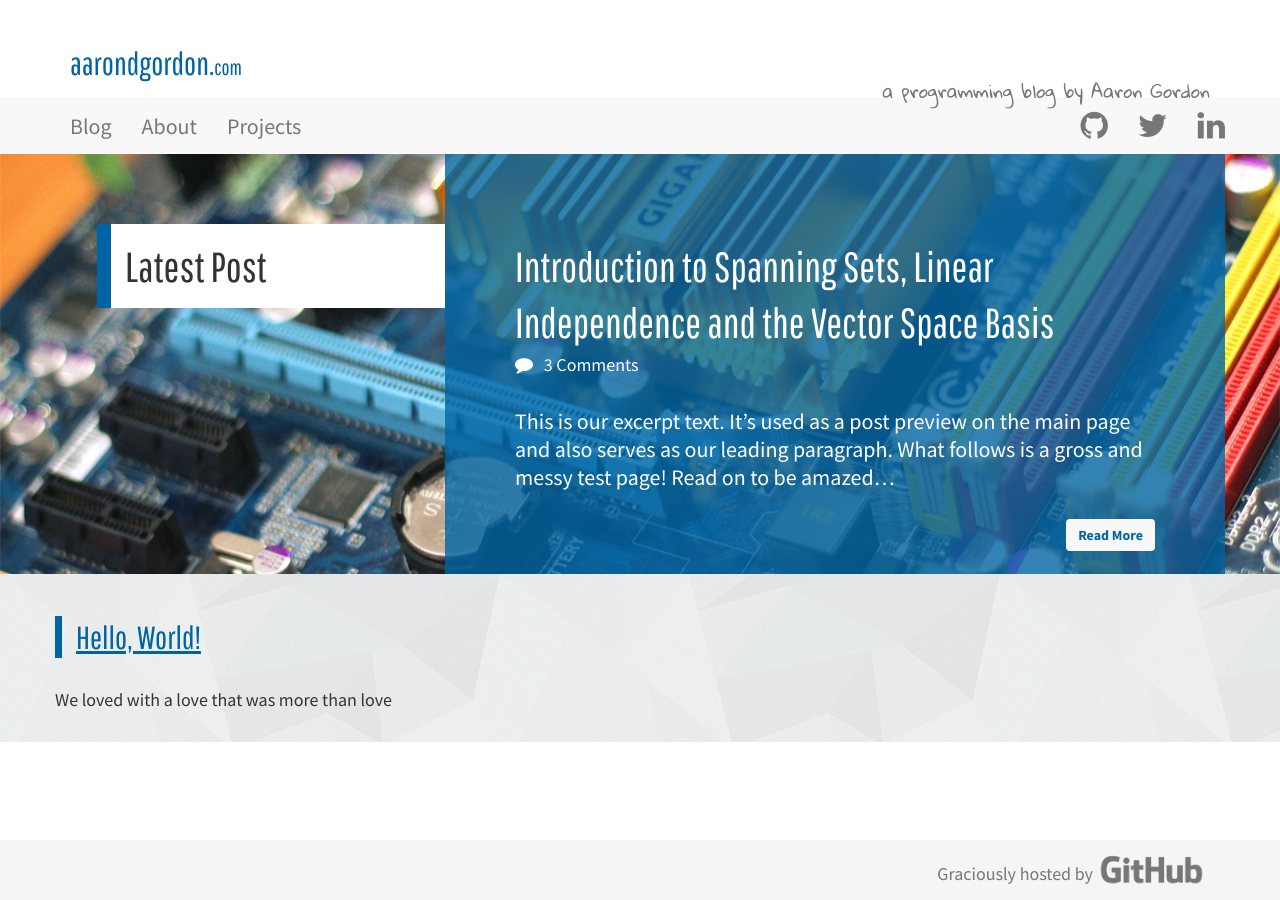
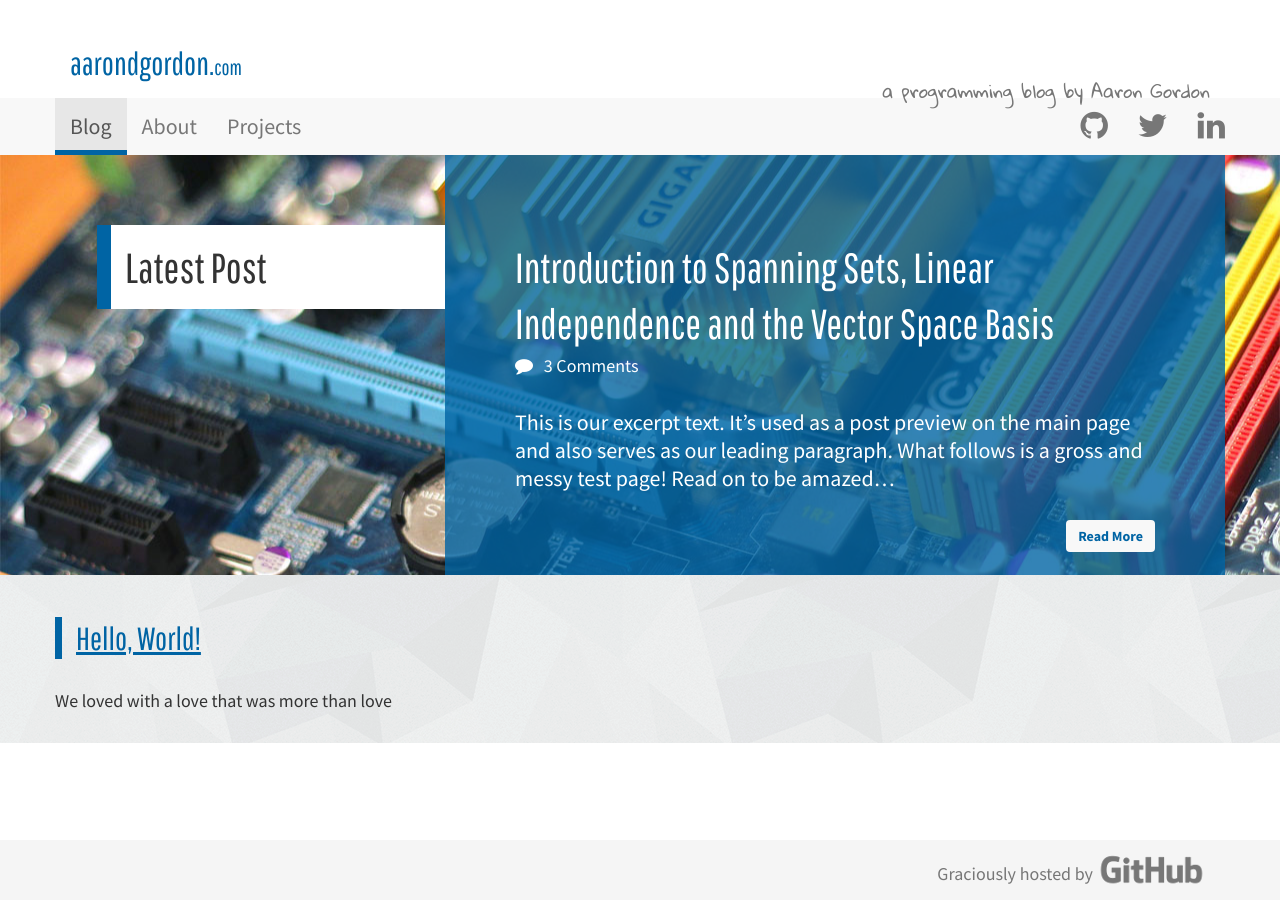
Before and after one commit to aarondgordon/aarondgordon.github.io, a Jekyll site: the page built from index.html, in a window 1280 px wide. Built offline with Jekyll 4.4.1, drawn with Linux system fonts in a browser that asks for light colours; nearby versions of some CDN libraries.

Commit message:
Corrected title to page.title

```diff
--- a/_layouts/default.html
+++ b/_layouts/default.html
@@ -61,9 +61,9 @@
         </div>
         <div id="navbar" class="collapse navbar-collapse">
           <ul class="nav navbar-nav navbar-menu">
-            <li {% if title=='Aaron Gordon' %} class="active" {% endif %}><a href="/">Blog</a></li>
-            <li {% if title=='About' %} class="active" {% endif %}><a href="/about">About</a></li>
-            <li {% if title=='Projects' %} class="active" {% endif %}><a href="/projects">Projects</a></li>
+            <li {% if page.title=='Aaron Gordon' %} class="active" {% endif %}><a href="/">Blog</a></li>
+            <li {% if page.title=='About' %} class="active" {% endif %}><a href="/about">About</a></li>
+            <li {% if page.title=='Projects' %} class="active" {% endif %}><a href="/projects">Projects</a></li>
           </ul>
           <ul class="nav navbar-nav navbar-right navbar-social">
             <li><a href="https://github.com/aarondgordon"><i class="fa fa-github"></i></a></li>
```
